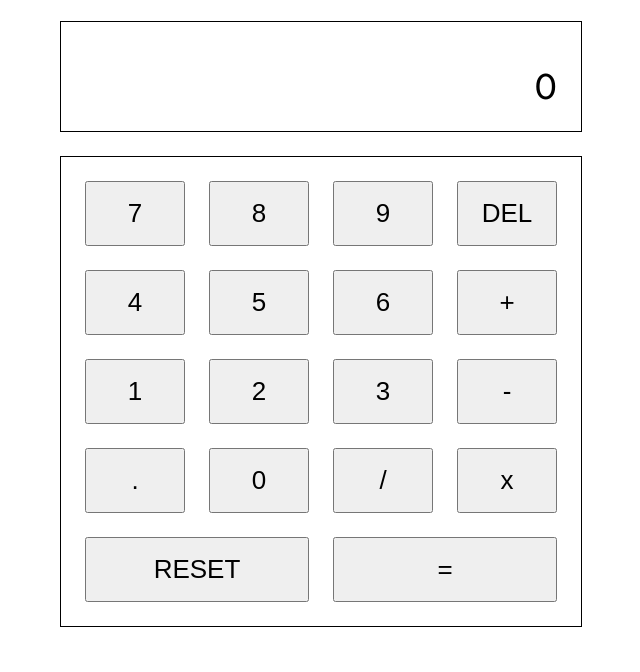
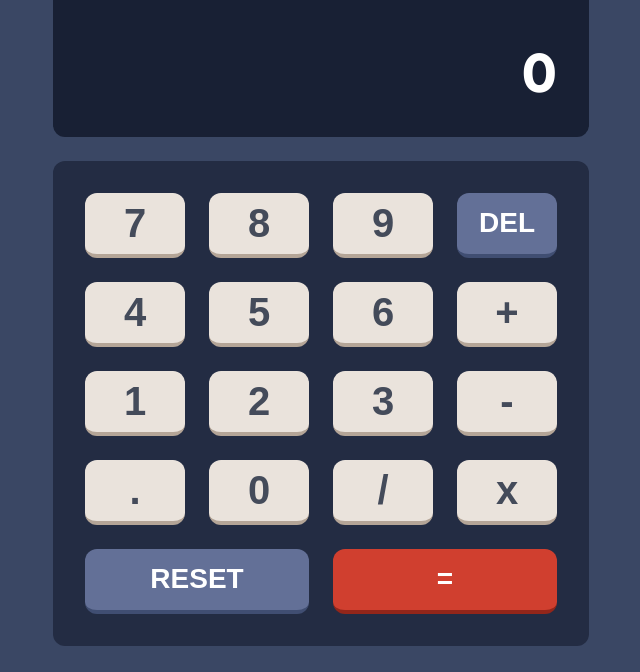
Before and after one commit to micheldrv/odin-calculator, a plain HTML site: page index.html in a window 1280 px wide. Shown: the part 128-800 px from the top of the page, without its empty margins (319-959 px from the left). Drawn offline with Linux system fonts and the light colour scheme.

Commit message:
Add styling

```diff
--- a/index.html
+++ b/index.html
@@ -13,10 +13,10 @@
   </head>
   <body>
     <div class="calculator">
-      <div class="section">
+      <div class="calculator-top">
         <h1>calc</h1>
       </div>
-      <div class="section">
+      <div class="section calculator-display">
         <p id="display-top"></p>
         <p id="display-main">0</p>
       </div>
@@ -24,7 +24,7 @@
         <button class="num-button" data-num="7">7</button>
         <button class="num-button" data-num="8">8</button>
         <button class="num-button" data-num="9">9</button>
-        <button id="del-btn">DEL</button>
+        <button class="alt-button" id="del-btn">DEL</button>
         <button class="num-button" data-num="4">4</button>
         <button class="num-button" data-num="5">5</button>
         <button class="num-button" data-num="6">6</button>
@@ -37,8 +37,8 @@
         <button class="num-button" data-num="0">0</button>
         <button class="op-button" data-op="divide">/</button>
         <button class="op-button" data-op="multiply">x</button>
-        <button class="wide-button" id="reset-btn">RESET</button>
-        <button class="wide-button" id="equals-btn">=</button>
+        <button class="wide-button alt-button" id="reset-btn">RESET</button>
+        <button class="wide-button important-button" id="equals-btn">=</button>
       </div>
     </div>
     <script src="script.js" type="module"></script>
--- a/style.css
+++ b/style.css
@@ -4,8 +4,28 @@
 }
 
 :root {
-  --main-padding: 24px;
+  --main-padding: 32px;
+  --main-gap: 24px;
   --small-padding: 12px;
+
+  --page-bg: hsl(222, 26%, 31%);
+  --keypad-bg: hsl(223, 31%, 20%);
+  --display-bg: hsl(224, 36%, 15%);
+
+  --text-primary: hsl(0, 0%, 100%);
+  --text-secondary: hsl(221, 14%, 31%);
+
+  --button-primary: hsl(30, 25%, 89%);
+  --button-primary-shadow: hsl(28, 16%, 65%);
+  --button-primary-hover: hsl(0, 0%, 100%);
+
+  --button-alt: hsl(225, 21%, 49%);
+  --button-alt-shadow: hsl(224, 28%, 35%);
+  --button-alt-hover: hsl(224, 51%, 76%);
+
+  --button-important: hsl(6, 63%, 50%);
+  --button-important-shadow: hsl(6, 70%, 34%);
+  --button-important-hover: hsl(6, 93%, 67%);
 }
 
 * {
@@ -17,26 +37,39 @@ body {
   min-height: 100vh;
   display: flex;
   flex-direction: column;
-  gap: var(--main-padding);
+  gap: var(--main-gap);
   justify-content: center;
   align-items: center;
   font-family: "League Spartan", sans-serif;
+  background-color: var(--page-bg);
+  color: var(--text-primary);
 }
 
 .calculator {
   display: flex;
   flex-direction: column;
-  gap: var(--main-padding);
+  gap: var(--main-gap);
 }
 
 .section {
   padding: var(--main-padding);
-  border: 1px solid black;
+  border-radius: 12px;
+}
+.calculator-top {
+  padding: var(--small-padding);
+}
+
+.calculator-display {
+  background-color: var(--display-bg);
+  display: flex;
+  flex-direction: column;
+  gap: 12px;
+  align-items: end;
 }
 
 #display-top {
   text-align: right;
-  font-size: 28px;
+  font-size: 34px;
 }
 
 #display-top:empty::before {
@@ -46,21 +79,66 @@ body {
 
 #display-main {
   text-align: right;
-  font-size: 38px;
+  font-size: 58px;
+  font-weight: bold;
 }
 
 .calculator-body {
   display: grid;
   grid-template-columns: repeat(4, 1fr);
-  gap: var(--main-padding);
+  gap: var(--main-gap);
+  background-color: var(--keypad-bg);
 }
 
 button {
   min-width: 100px;
   height: 65px;
-  font-size: 26px;
+  color: var(--text-secondary);
+  background-color: var(--button-primary);
+  border: none;
+  outline: none;
+  border-radius: 12px;
+  border-bottom: 4px solid var(--button-primary-shadow);
+  cursor: pointer;
+  font-weight: bold;
+  font-size: 40px;
+}
+
+button:hover {
+  background-color: var(--button-primary-hover);
+}
+
+button:active {
+  border-bottom: none;
+  position: relative;
+  top: 4px;
+  height: 61px;
 }
 
 .wide-button {
   grid-column: span 2;
 }
+
+button.alt-button {
+  font-size: 28px;
+  color: var(--text-primary);
+  background-color: var(--button-alt);
+  border-bottom-color: var(--button-alt-shadow);
+}
+
+button.alt-button:hover {
+  background-color: var(--button-alt-hover);
+  border-bottom-color: var(--button-alt);
+}
+
+button.important-button {
+  font-size: 28px;
+  color: var(--text-primary);
+  background-color: var(--button-important);
+  border-bottom-color: var(--button-important-shadow);
+}
+
+button.important-button:hover {
+  background-color: var(--button-important-hover);
+  border-bottom-color: var(--button-important);
+}
```
